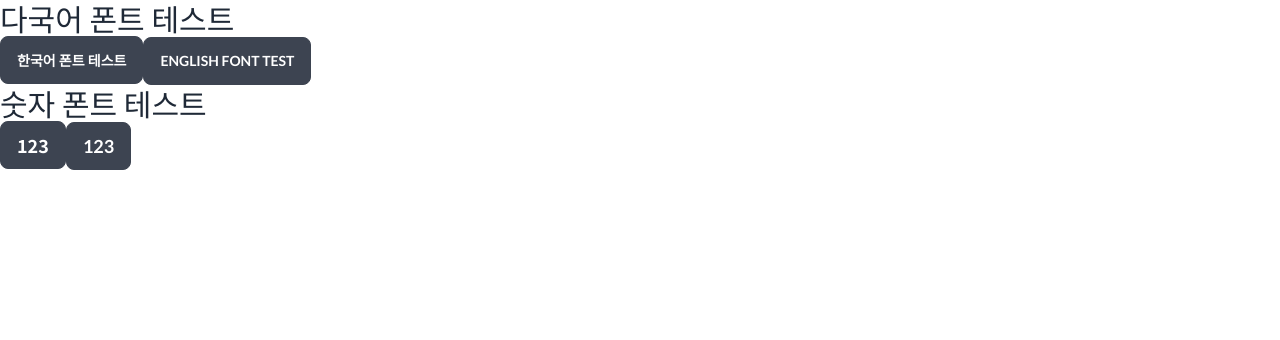
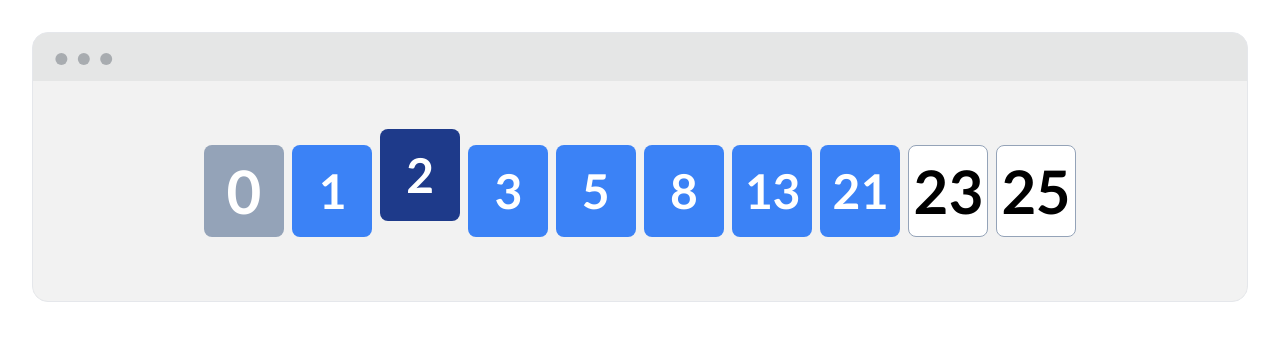
Before and after one commit to 2P3S/2p3s-scrum-dice, a Next.js app: page / in a window 1280 px wide. Shown: the top 340 px of the page. Built offline with nearby package versions, Linux system fonts and the light colour scheme.

Commit message:
[#23] frontend_atoms Card 태그 추가

```diff
--- /dev/null
+++ b/src/components/atoms/card/Card.tsx
@@ -0,0 +1,27 @@
+import { ButtonHTMLAttributes } from 'react';
+import classnames from 'classnames';
+
+type CardState = 'openedMe' | 'openedOther' | 'selectable' | 'selected';
+
+const cardClassNames: Record<CardState, string> = {
+  selected: 'text-5xl border-0 bg-blue-900 hover:bg-blue-900 -translate-y-4',
+  selectable: 'text-5xl border-0 bg-blue-500 hover:bg-blue-900 hover:-translate-y-4',
+  openedMe: 'text-6xl border-0 bg-slate-400 hover:bg-slate-400 hover:cursor-default',
+  openedOther:
+    'text-6xl border-slate-400 text-black bg-white hover:bg-white hover:cursor-default hover:border-slate-400',
+};
+
+export type CardProps = ButtonHTMLAttributes<HTMLButtonElement> & {
+  state: CardState;
+};
+
+export const Card = ({ children, className, state, ...props }: CardProps) => {
+  const cardStyle = cardClassNames[state];
+  const classNames = classnames(className, 'btn no-animation w-20 h-[92px] font-lato', cardStyle);
+
+  return (
+    <button className={classNames} {...props}>
+      {children}
+    </button>
+  );
+};
--- /dev/null
+++ b/src/components/atoms/card/index.ts
@@ -0,0 +1 @@
+export { Card } from './Card';
--- a/src/pages/index.tsx
+++ b/src/pages/index.tsx
@@ -6,6 +6,7 @@ import { Noto_Sans_KR, Lato } from 'next/font/google';
 
 // Todo: atomic 디자인 패턴 실험중에만 하기의 컴포넌트를 추가한다.
 import Button from '@/components/atoms/button/Button';
+import { Card } from '@/components/atoms/card';
 
 const notoSansKr = Noto_Sans_KR({
   // preload: true, 기본값
@@ -29,14 +30,20 @@ export default function Home() {
         <link rel="icon" href="/favicon.ico" />
       </Head>
       <main className={classNames(notoSansKr.className, lato.variable)}>
-        {/* <Button>default btn</Button>
-        <Button loading>loading btn</Button> */}
-        <h3 className="text-3xl">다국어 폰트 테스트</h3>
-        <Button>한국어 폰트 테스트</Button>
-        <Button className="font-lato">english font test</Button>
-        <h3 className="text-3xl">숫자 폰트 테스트</h3>
-        <Button className="text-lg">123</Button>
-        <Button className="text-lg font-lato">123</Button>
+        <div className="mockup-window border bg-base-300 m-8">
+          <div className="flex space-x-2 justify-center px-4 py-16 bg-base-200">
+            <Card state="openedMe">0</Card>
+            <Card state="selectable">1</Card>
+            <Card state="selected">2</Card>
+            <Card state="selectable">3</Card>
+            <Card state="selectable">5</Card>
+            <Card state="selectable">8</Card>
+            <Card state="selectable">13</Card>
+            <Card state="selectable">21</Card>
+            <Card state="openedOther">23</Card>
+            <Card state="openedOther">25</Card>
+          </div>
+        </div>
       </main>
     </>
   );
```
Also changed, not shown: 1 other file (tests, documents, lock files or other folders).
